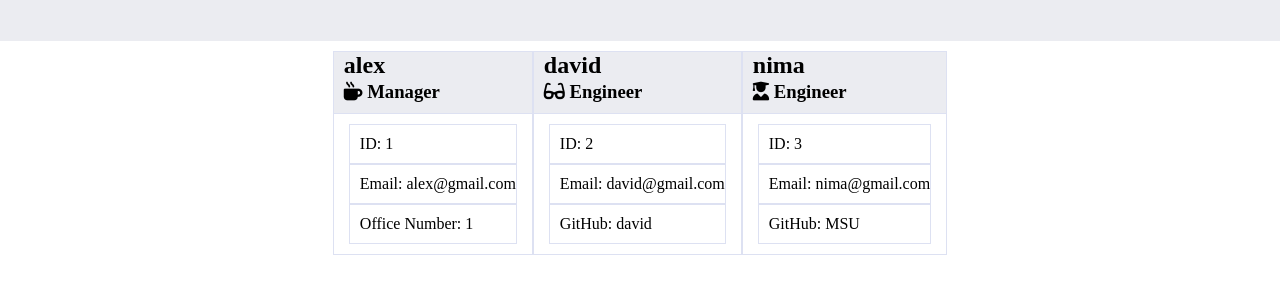
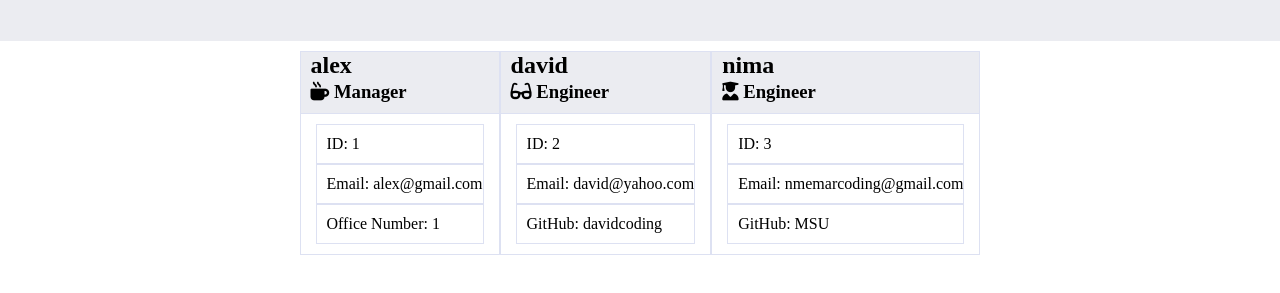
Before and after one commit to nmemarcoding/TeamProfileGenerator, a website: page web/index.html in a window 1280 px wide. Shown: the part 119-412 px from the top of the page. Drawn offline with Linux system fonts and the light colour scheme.

```diff
--- a/web/index.html
+++ b/web/index.html
@@ -46,8 +46,8 @@
                 <!-- card body -->
                 <div class="cardBody">
                     <div class="id">ID: 2</div>
-                    <div class="email">Email: david@gmail.com</div>
-                    <div class="office">GitHub: david</div>
+                    <div class="email">Email: david@yahoo.com</div>
+                    <div class="office">GitHub: davidcoding</div>
                 </div>
             </div>
             <!-- end of card --><!-- card -->
@@ -61,7 +61,7 @@
                 <!-- card body -->
                 <div class="cardBody">
                     <div class="id">ID: 3</div>
-                    <div class="email">Email: nima@gmail.com</div>
+                    <div class="email">Email: nmemarcoding@gmail.com</div>
                     <div class="office">GitHub: MSU</div>
                 </div>
             </div>
```
